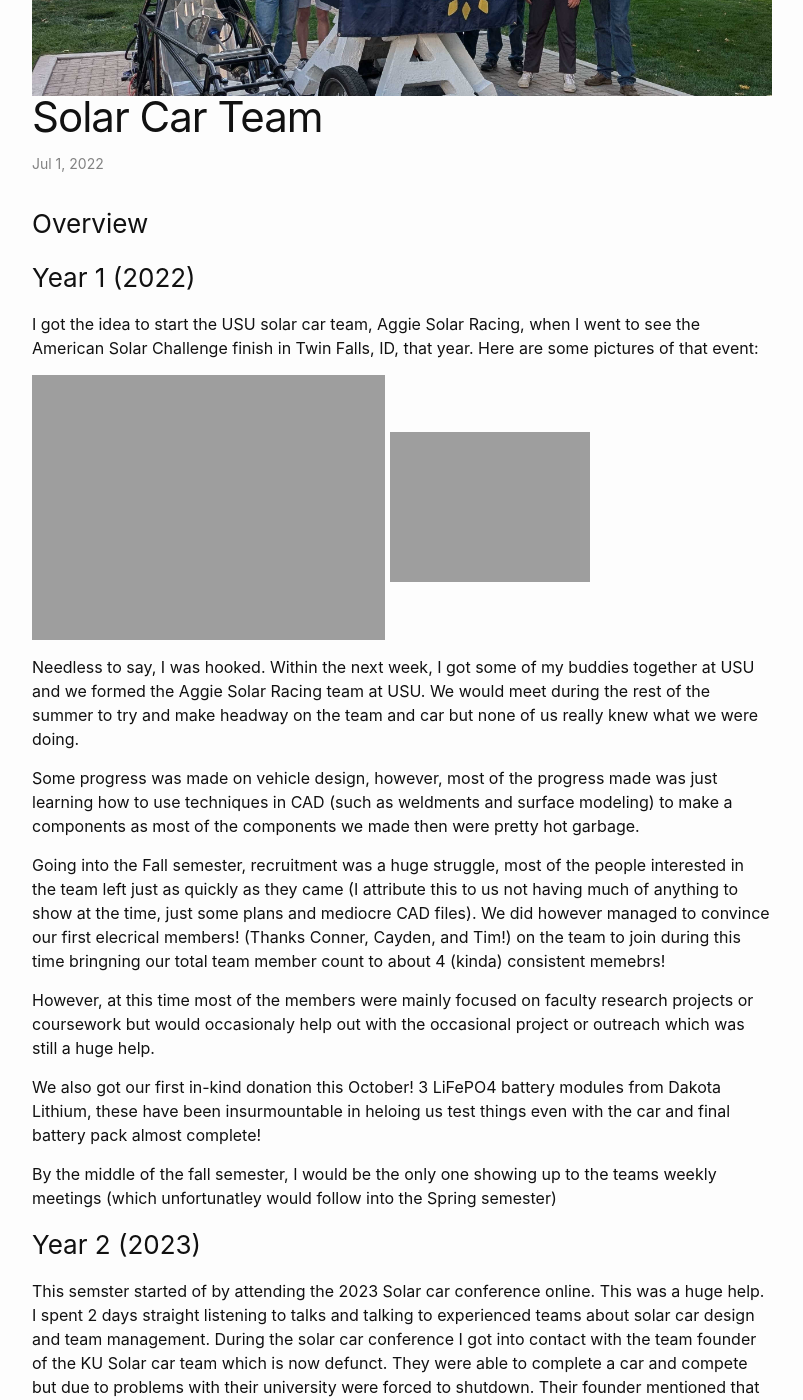
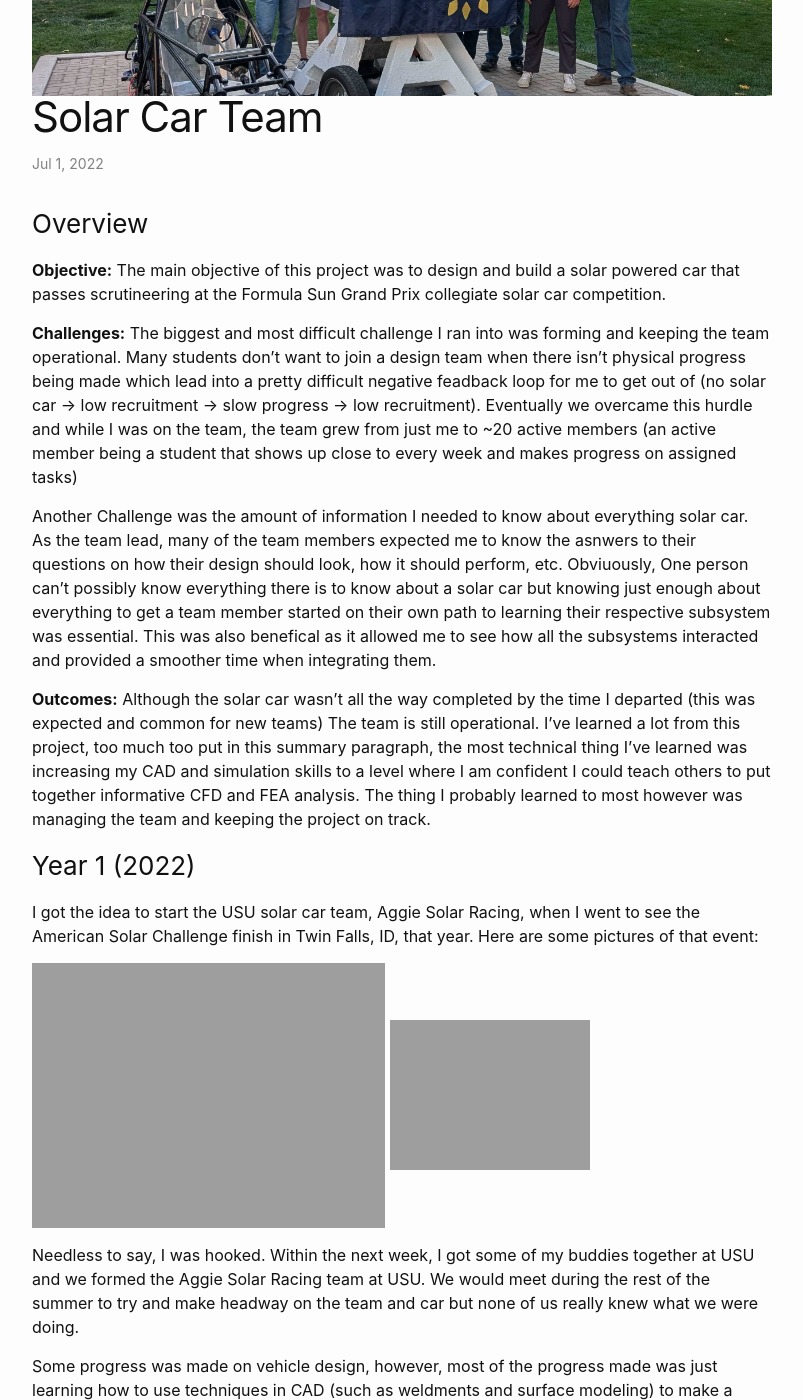
Before and after one commit to dashby1/Portfolio, a Jekyll site: the page built from _posts/2022-07-01-Solar_Car_Team.markdown, in a window 1280 px wide and 1400 px high, scrolled down 606 px. Shown: the whole window, without its empty margins (238-1041 px from the left). Built offline with Jekyll 4.4.1, drawn with Linux system fonts in a browser that asks for light colours; some of the changed text lies outside the part shown.

Commit message:
expanded overview

```diff
--- a/_posts/2022-07-01-Solar_Car_Team.markdown
+++ b/_posts/2022-07-01-Solar_Car_Team.markdown
@@ -8,6 +8,14 @@ categories: projects
 ---
 
 ### Overview
+<b>Objective:</b> The main objective of this project was to design and build a solar powered car that passes scrutineering at the Formula Sun Grand Prix collegiate solar car competition.
+
+<b> Challenges:</b> The biggest and most difficult challenge I ran into was forming and keeping the team operational. Many students don't want to join a design team when there isn't physical progress being made which lead into a pretty difficult negative feadback loop for me to get out of (no solar car -> low recruitment -> slow progress -> low recruitment). Eventually we overcame this hurdle and while I was on the team, the team grew from just me to ~20 active members (an active member being a student that shows up close to every week and makes progress on assigned tasks)
+
+Another Challenge was the amount of information I needed to know about everything solar car. As the team lead, many of the team members expected me to know the asnwers to their questions on how their design should look, how it should perform, etc. Obviuously, One person can't possibly know everything there is to know about a solar car but knowing just enough about everything to get a team member started on their own path to learning their respective subsystem was essential. This was also benefical as it allowed me to see how all the subsystems interacted and provided a smoother time when integrating them.
+
+<b>Outcomes:</b> Although the solar car wasn't all the way completed by the time I departed (this was expected and common for new teams) The team is still operational. I've learned a lot from this project, too much too put in this summary paragraph, the most technical thing I've learned was increasing my CAD and simulation skills to a level where I am confident I could teach others to put together informative CFD and FEA analysis. The thing I probably learned to most however was managing the team and keeping the project on track.
+
 
 ### Year 1 (2022)
 I got the idea to start the USU solar car team, Aggie Solar Racing, when I went to see the American Solar Challenge finish in Twin Falls, ID, that year. Here are some pictures of that event:
@@ -57,6 +65,7 @@ During the summer, the senior capstone professor actually reached out to our tea
 ### Capstone Experience 1
 
 
+
 ### Year 3 (2024)
 
 [jekyll-docs]: https://jekyllrb.com/docs/home
```
Also changed, not shown: other parts of _posts/2022-07-01-Solar_Car_Team.markdown (+1 -1 lines).
